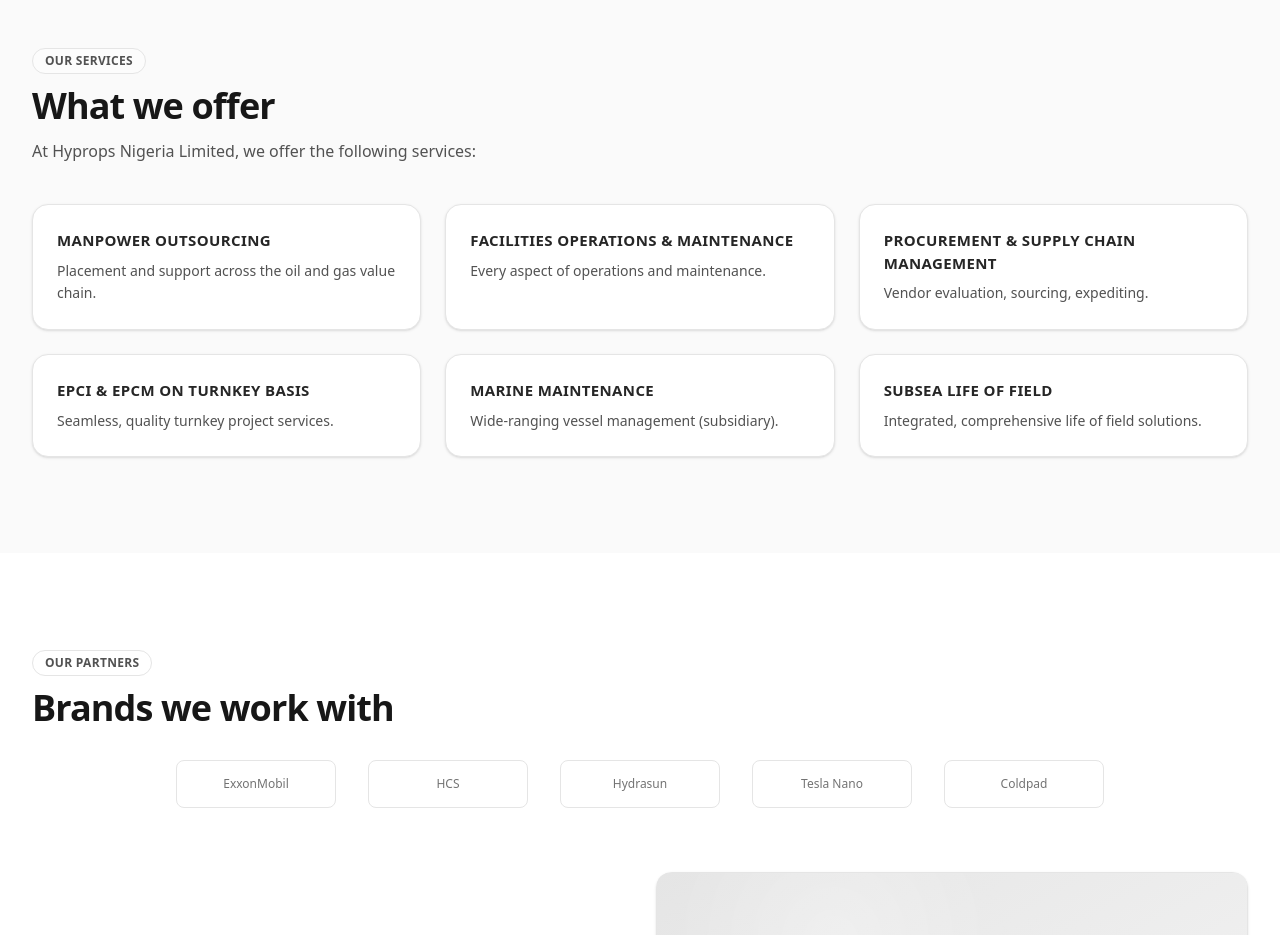
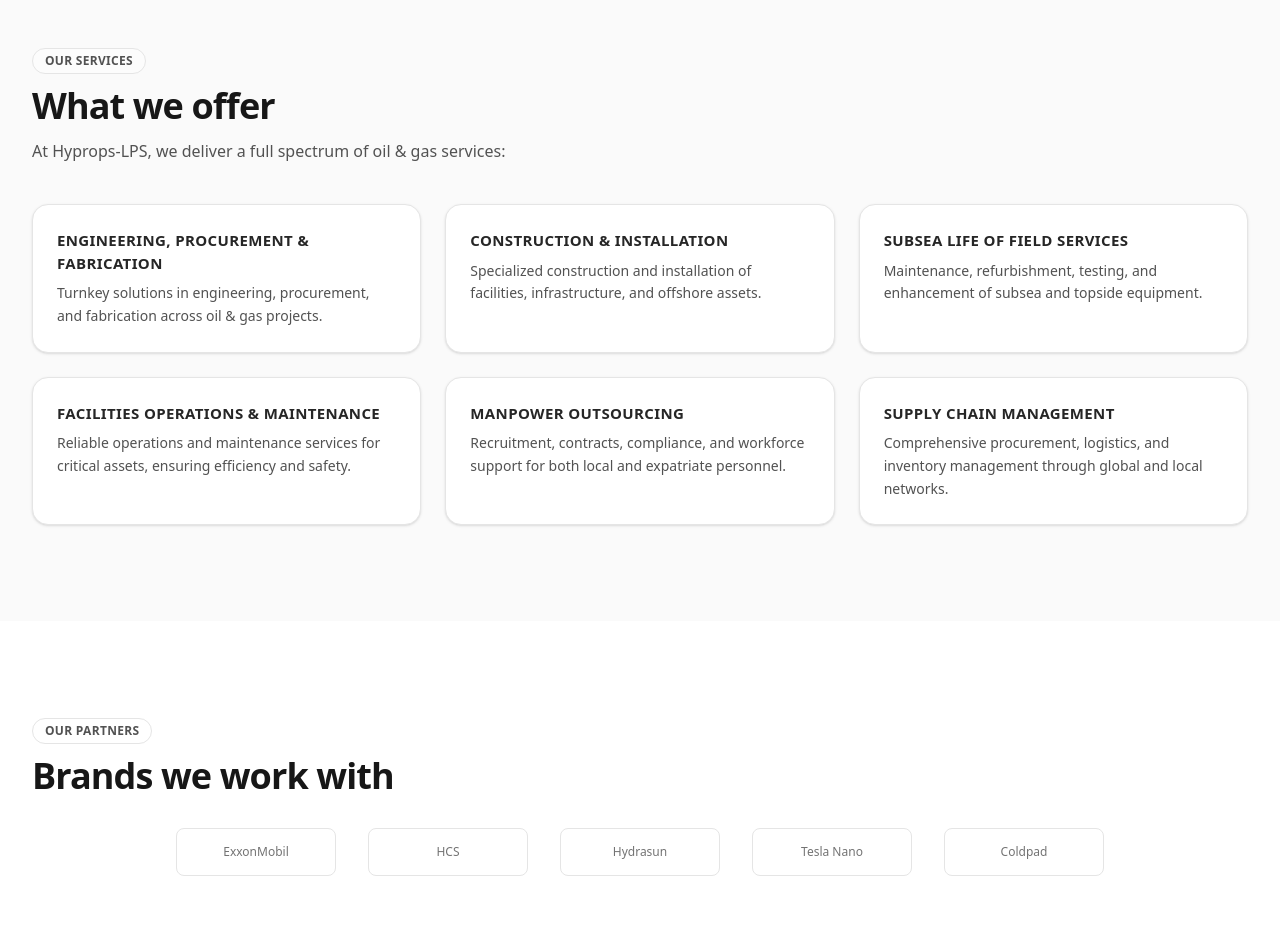
Before and after one commit to Codedzephyr/random-project, a React (Vite) app: page /#/ in a window 1280 px wide. Shown: the part 1460-2395 px from the top of the page. Built offline with nearby package versions, Linux system fonts and the light colour scheme.

Commit message:
Update home-service.tsx

```diff
--- a/src/components/home-service.tsx
+++ b/src/components/home-service.tsx
@@ -1,8 +1,6 @@
 import React from "react";
 import { Card } from "./card";
 import { SectionTitle } from "./section-title";
-// import { Card } from "../../components/ui/Card";
-// import { SectionTitle } from "../../components/ui/SectionTitle";
 
 export const Services: React.FC = () => (
   <section className="py-16 lg:py-24 bg-neutral-50">
@@ -10,33 +8,33 @@ export const Services: React.FC = () => (
       <SectionTitle
         eyebrow="OUR SERVICES"
         title="What we offer"
-        subtitle="At Hyprops Nigeria Limited, we offer the following services:"
+        subtitle="At Hyprops-LPS, we deliver a full spectrum of oil & gas services:"
       />
       <div className="mt-10 grid gap-6 sm:grid-cols-2 lg:grid-cols-3">
         {[
           {
-            title: "MANPOWER OUTSOURCING",
-            desc: "Placement and support across the oil and gas value chain.",
+            title: "ENGINEERING, PROCUREMENT & FABRICATION",
+            desc: "Turnkey solutions in engineering, procurement, and fabrication across oil & gas projects.",
+          },
+          {
+            title: "CONSTRUCTION & INSTALLATION",
+            desc: "Specialized construction and installation of facilities, infrastructure, and offshore assets.",
+          },
+          {
+            title: "SUBSEA LIFE OF FIELD SERVICES",
+            desc: "Maintenance, refurbishment, testing, and enhancement of subsea and topside equipment.",
           },
           {
             title: "FACILITIES OPERATIONS & MAINTENANCE",
-            desc: "Every aspect of operations and maintenance.",
+            desc: "Reliable operations and maintenance services for critical assets, ensuring efficiency and safety.",
           },
           {
-            title: "PROCUREMENT & SUPPLY CHAIN MANAGEMENT",
-            desc: "Vendor evaluation, sourcing, expediting.",
+            title: "MANPOWER OUTSOURCING",
+            desc: "Recruitment, contracts, compliance, and workforce support for both local and expatriate personnel.",
           },
           {
-            title: "EPCI & EPCM ON TURNKEY BASIS",
-            desc: "Seamless, quality turnkey project services.",
-          },
-          {
-            title: "MARINE MAINTENANCE",
-            desc: "Wide‑ranging vessel management (subsidiary).",
-          },
-          {
-            title: "SUBSEA LIFE OF FIELD",
-            desc: "Integrated, comprehensive life of field solutions.",
+            title: "SUPPLY CHAIN MANAGEMENT",
+            desc: "Comprehensive procurement, logistics, and inventory management through global and local networks.",
           },
         ].map((s) => (
           <Card key={s.title}>
```
